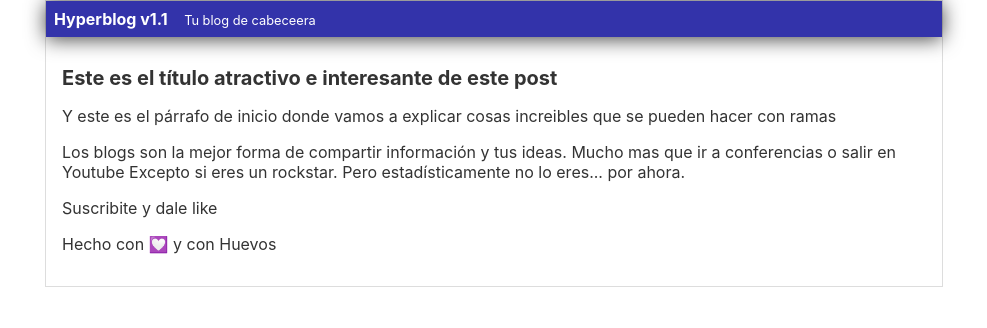
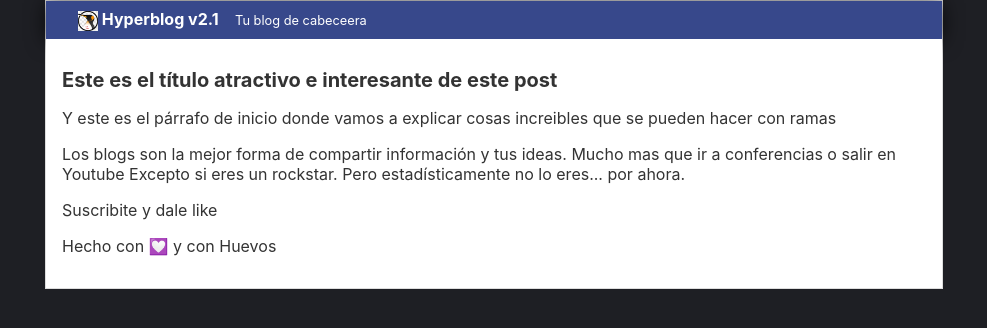
Before and after one commit to smarkito/paginaweb, a plain HTML site: page index.html in a window 1280 px wide. Shown: the whole page, without its empty margins (146-1133 px from the left). Drawn offline with Linux system fonts and the light colour scheme.

Commit message:
Color de fondo, logo nuevo y mejor color de header

```diff
--- a/index.html
+++ b/index.html
@@ -4,13 +4,14 @@
         <meta charset="UTF-8">
         <meta http-equiv="X-UA-Compatible" content="IE=edge">
         <meta name="viewport" content="width=device-width, initial-scale=1.0">
-        <title>Conexiones bidireccionales a GITHUB</title>
+        <title>Bienvenido a Hyperblog 2.1</title>
         <link rel="stylesheet" href="./style.css">
     </head>
     <body>
         <div id="container">
             <div id="cabecera">
-                Hyperblog v1.1
+                <img id="logo" src="./imgs/unixlike.png" alt="">
+                Hyperblog v2.1
                 <span id="tagline">Tu blog de cabeceera</span>
             </div>
             <div id="post">
--- a/style.css
+++ b/style.css
@@ -1,4 +1,5 @@
 body {
+    background: #1e1f24;
     color: #333;
     text-align: left;
     font-family: -apple-system, BlinkMacSystemFont, 'Segoe UI', Roboto, Oxygen, Ubuntu, Cantarell, 'Open Sans', 'Helvetica Neue', sans-serif;
@@ -7,14 +8,17 @@ body {
     padding: 0;
 }
 #cabecera {
-    background: #33a;
+    background: #37488b;
     box-shadow: 0px 2px 20px 0px rgba(0,0,0,0.75);
     color: white;
     font-weight: bold;
     margin: 0;
-    padding: .5em;
+    padding: 0.5em 0 0.5em 2em;
 }
-
+#cabecera #logo {
+    width: 20px;
+    vertical-align: middle;
+}
 #cabecera #tagline {
     margin: 0 0 0 1em;
     font-weight: normal;
@@ -37,6 +41,6 @@ body {
 
 #post {
     padding: 1em;
-
+    background: white;
 
 }
```
